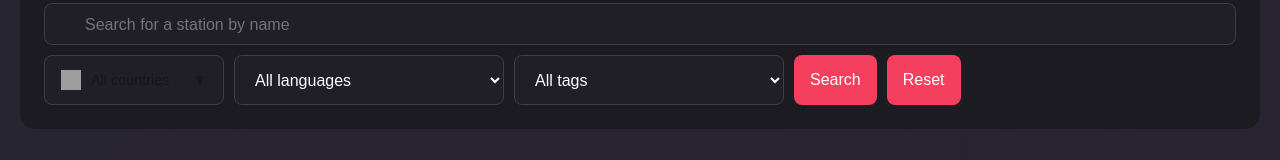
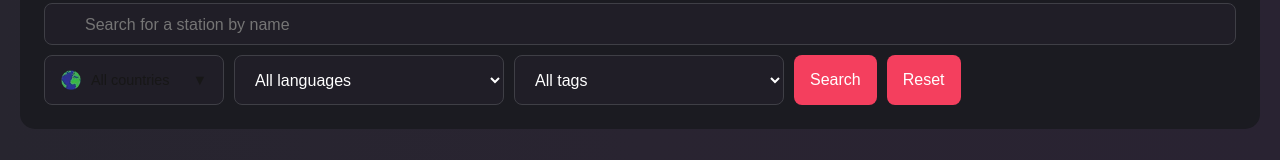
Before and after one commit to MuradImanYch/Web-App-Radio, a Next.js app: page / in a window 1280 px wide. Shown: the part 172-332 px from the top of the page. Built offline with nearby package versions, Linux system fonts and the light colour scheme; grey boxes are pictures that could not be loaded.

Commit message:
continue to fixing seo and other small troubles 25.07.2025

```diff
--- a/src/app/[lang]/search/page/[page]/page.js
+++ b/src/app/[lang]/search/page/[page]/page.js
@@ -29,7 +29,7 @@ export const generateMetadata = ({ searchParams, params }) => {
 
   const queryStr = decodeURIComponent(queryParams.toString()); // ✅ это строка
 
-  const fullUrl = `/search/page/${params.page}${queryStr ? `?${queryStr}` : ''}`;
+  const fullUrl = params.page === 1 ? `/search${queryStr ? `?${queryStr}` : ''}` : `/search/page/${params.page}${queryStr ? `?${queryStr}` : ''}`;
 
   return {
     metadataBase: new URL(conf.baseUrl),
--- a/src/app/search/page/[page]/page.js
+++ b/src/app/search/page/[page]/page.js
@@ -29,7 +29,7 @@ export const generateMetadata = ({ searchParams, params }) => {
 
   const queryStr = decodeURIComponent(queryParams.toString()); // ✅ это строка
 
-  const fullUrl = `/search/page/${params.page}${queryStr ? `?${queryStr}` : ''}`;
+  const fullUrl = params.page === 1 ? `/search${queryStr ? `?${queryStr}` : ''}` : `/search/page/${params.page}${queryStr ? `?${queryStr}` : ''}`;
 
   return {
     metadataBase: new URL(conf.baseUrl),
--- a/src/components/Filter/Filter.jsx
+++ b/src/components/Filter/Filter.jsx
@@ -11,6 +11,7 @@ import fallbackTags from '../../../public/assets/docs/mock-api/tags.json';
 import fallbackLanguages from '../../../public/assets/docs/mock-api/languages.json';
 import fallbackCountries from '../../../public/assets/docs/mock-api/countries.json';
 import langJSON from '../../../public/assets/docs/languages.json';
+import earth from '../../../public/assets/ico/earth.webp';
 
 export default function Filter() {
   const searchParams = useSearchParams();
@@ -33,7 +34,7 @@ export default function Filter() {
   const allCountriesOption = {
     name: langJSON.translations[lang]?.allCountries,
     iso_3166_1: 'ALL',
-    flag: 'https://pnghunter.com/get-logo.php?id=15348',
+    flag: earth,
   };
 
   const options = [allCountriesOption, ...countries];
```
Also changed, not shown: public/assets/ico/earth.webp (added).
